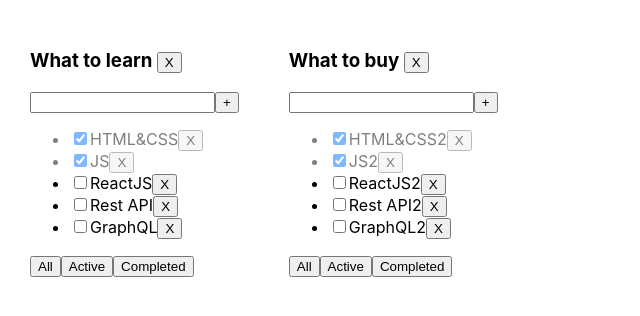
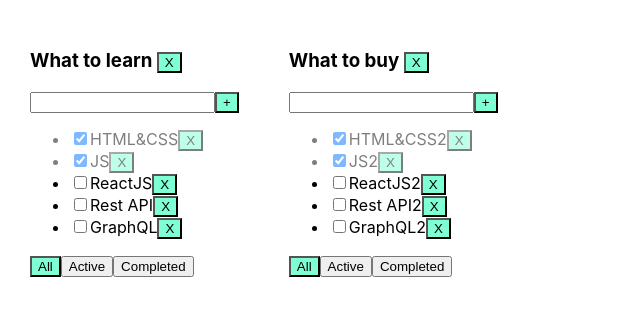
Before and after one commit to AleksandrFROLik/FROLik, a React (Create React App) app: page / in a window 1280 px wide. Shown: the top 316 px of the page, without its empty margins (0-640 px from the left). Built offline with nearby package versions, Linux system fonts and the light colour scheme.

Commit message:
create Direct Input and create component Input.tsx.tsx. Connect  input in the Todolist.tsx. Deleted all comments

```diff
--- a/src/App.tsx
+++ b/src/App.tsx
@@ -4,13 +4,14 @@
 import {v1} from 'uuid';
 
 export type FilterValuesType = "all" | "active" | "completed";
-export  type todolistsType = { id: string, title: string, filter: FilterValuesType };
+export  type todoListsType = { id: string, title: string, filter: FilterValuesType };
 
 function App() {
     let todolistID1 = v1();
+
     let todolistID2 = v1();
 
-    let [todolists, setTodolists] = useState<Array<todolistsType>>([
+    let [todoLists, setTodoLists] = useState<Array<todoListsType>>([
         {id: todolistID1, title: 'What to learn', filter: 'all'},
         {id: todolistID2, title: 'What to buy', filter: 'all'},
     ])
@@ -33,7 +34,7 @@
     });
 
     const removeTodolist = (todolistID: string) => {
-        setTodolists(todolists.filter(f => f.id !== todolistID))
+        setTodoLists(todoLists.filter(f => f.id !== todolistID))
     }
 
     function removeTask(todolistID: string, id: string) {
@@ -52,24 +53,15 @@
 
     function changeStatus(todolistID: string, taskId: string, isDone: boolean) {
         setTasks({...tasks, [todolistID]: tasks[todolistID].map(m => m.id === taskId ? {...m, isDone: isDone} : m)})
-        // let task = tasks.find(t => t.id === taskId);
-        // if (task) {
-        //     task.isDone = isDone;
-        // }
-        //
-        // setTasks([...tasks]);
-    }
+   }
 
     function changeFilter(todolistID: string, value: FilterValuesType) {
-        // console.log(todolistID)
-        // setFilter(value);
-        setTodolists(todolists.map(m => m.id === todolistID ? {...m, filter: value} : m))
+        setTodoLists(todoLists.map(m => m.id === todolistID ? {...m, filter: value} : m))
     }
-
 
     return (
         <div className="App">
-            {todolists.map(m => {
+            {todoLists.map(m => {
                 let tasksForTodolist = tasks[m.id];
 
                 if (m.filter === "active") {
--- a/src/Button/Button.module.css
+++ b/src/Button/Button.module.css
@@ -1,6 +1,3 @@
 .activeFilter {
     background-color: aquamarine;
 }
-.isDone {
-    opacity: 0.5;
-}
--- a/src/Button/Button.tsx
+++ b/src/Button/Button.tsx
@@ -3,14 +3,15 @@
 type ButtonType = {
     name: string
     callBack: () => void
+    className:string
 }
 
-export const Button = ({name, callBack}: ButtonType) => {
+export const Button = ({name, callBack, className}: ButtonType) => {
     const onClickHandler = () => {
         callBack()
     }
 
     return (
-        <button onClick={onClickHandler}>{name}</button>
+        <button onClick={onClickHandler} className={className}>{name}</button>
     )
 }
--- /dev/null
+++ b/src/Input/Input.tsx
@@ -0,0 +1,31 @@
+import React, {ChangeEvent, KeyboardEvent} from "react";
+
+type InputType = {
+    title:string
+    setTitle: (value:string)=>void
+    error: string | null
+    setError: (value:string)=>void
+    callBack: ()=>void
+}
+
+export const Input = ({title, setTitle, error, setError, callBack}:InputType) => {
+
+    const onChangeHandler = (e: ChangeEvent<HTMLInputElement>) => {
+        setTitle(e.currentTarget.value)
+    }
+
+    const onKeyPressHandler = (e: KeyboardEvent<HTMLInputElement>) => {
+        setError('');
+        if (e.key === "Enter") {
+            callBack();
+        }
+    }
+
+    return(
+        <input value={title}
+               onChange={onChangeHandler}
+               onKeyPress={onKeyPressHandler}
+               className={error ? "error" : ""}
+        />
+    )
+}
--- a/src/Todolist.tsx
+++ b/src/Todolist.tsx
@@ -1,6 +1,7 @@
-import React, {ChangeEvent, KeyboardEvent, useState} from 'react';
+import React, {ChangeEvent, useState} from 'react';
 import {FilterValuesType} from './App';
 import {Button} from "./Button/Button";
+import {Input} from "./Input/Input";
 
 type TaskType = {
     id: string
@@ -38,7 +39,7 @@
         removeTodolist(todolistID)
     }
 
-    const addTask = (todolistID: string) => {
+    const addTask = () => {
         if (title.trim() !== "") {
             props.addTask(todolistID, title.trim());
             setTitle("");
@@ -47,21 +48,6 @@
         }
     }
 
-    const onChangeHandler = (e: ChangeEvent<HTMLInputElement>) => {
-        setTitle(e.currentTarget.value)
-    }
-
-
-    const onKeyPressHandler = (e: KeyboardEvent<HTMLInputElement>) => {
-        setError(null);
-        if (e.key === "Enter") {
-            addTask(todolistID);
-        }
-    }
-
-    // const onAllClickHandler = () => props.changeFilter(props.todolistID,"all");
-    // const onActiveClickHandler = () => props.changeFilter(props.todolistID,"active");
-    // const onCompletedClickHandler = () => props.changeFilter(props.todolistID,"completed");
     const superButton = (value: FilterValuesType) => {
         changeFilter(todolistID, value)
     }
@@ -69,46 +55,32 @@
 
 
     return <div>
-        <h3>{props.title} <Button name={'X'} callBack={onClickHandlerForRemoveTodolist}/></h3>
+        <h3>{props.title} <Button name={'X'} callBack={onClickHandlerForRemoveTodolist} className={"active-filter"}/></h3>
         <div>
-            <input value={title}
-                   onChange={onChangeHandler}
-                   onKeyPress={onKeyPressHandler}
-                   className={error ? "error" : ""}
-            />
-            <Button name={'+'} callBack={() => addTask(todolistID)}/>
-            {/*<button onClick={addTask}>+</button>*/}
+            <Input title={title} setTitle={setTitle} error={error} setError={setError} callBack={addTask}/>
+            <Button name={'+'} callBack={() => addTask()} className={"active-filter"}/>
             {error && <div className="error-message">{error}</div>}
         </div>
         <ul>
             {
                 tasks.map(t => {
-                    // const onClickHandler = () => props.removeTask(props.todolistID,t.id)
                     const onChangeHandler = (e: ChangeEvent<HTMLInputElement>) => {
                         changeTaskStatus(todolistID, t.id, e.currentTarget.checked);
                     }
-
                     return <li key={t.id} className={t.isDone ? "is-done" : ""}>
                         <input type="checkbox"
                                onChange={onChangeHandler}
                                checked={t.isDone}/>
                         <span>{t.title}</span>
-                        <Button name={'X'} callBack={() => onClickHandler(t.id)}/>
-                        {/*<button onClick={onClickHandler}>x</button>*/}
+                        <Button name={'X'} callBack={() => onClickHandler(t.id)} className={"active-filter"}/>
                     </li>
                 })
             }
         </ul>
         <div>
-            <Button name={'All'} callBack={() => superButton('all')}/>
-            <Button name={'Active'} callBack={() => superButton('active')}/>
-            <Button name={'Completed'} callBack={() => superButton('completed')}/>
-            {/*<button className={props.filter === 'all' ? "active-filter" : ""}*/}
-            {/*        onClick={onAllClickHandler}>All</button>*/}
-            {/*<button className={props.filter === 'active' ? "active-filter" : ""}*/}
-            {/*    onClick={onActiveClickHandler}>Active</button>*/}
-            {/*<button className={props.filter === 'completed' ? "active-filter" : ""}*/}
-            {/*    onClick={onCompletedClickHandler}>Completed</button>*/}
+            <Button name={'All'} callBack={() => superButton('all') } className={filter === 'all' ? "active-filter" : ""}/>
+            <Button name={'Active'} callBack={() => superButton('active')} className={filter === 'active' ? "active-filter" : ""}/>
+            <Button name={'Completed'} callBack={() => superButton('completed')} className={filter === 'completed' ? "active-filter" : ""}/>
         </div>
     </div>
 }
```
